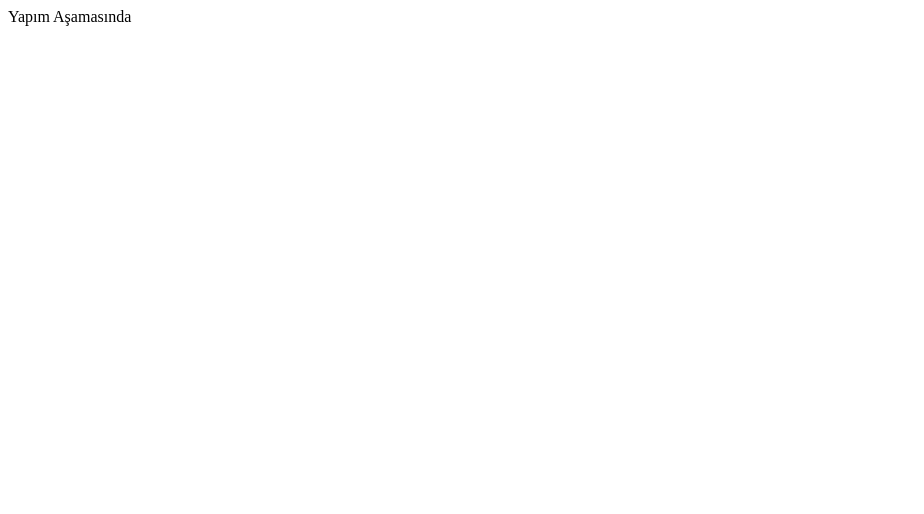
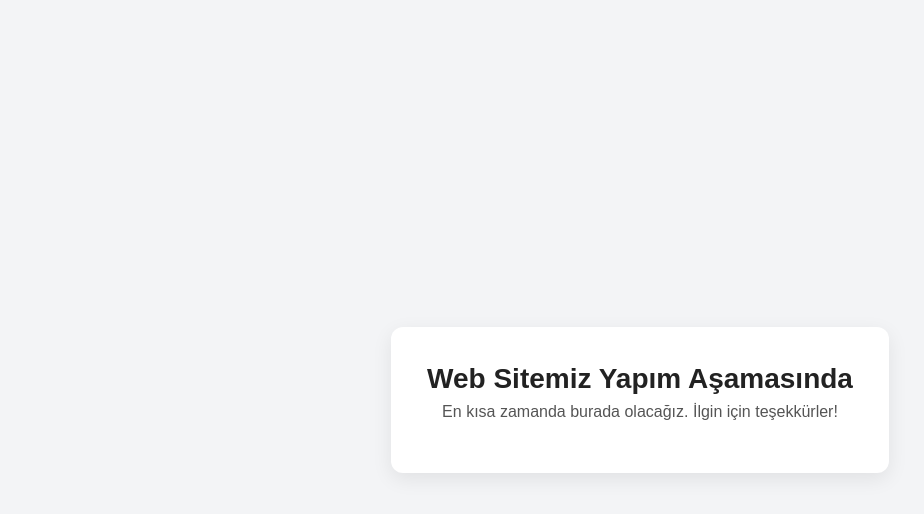
Before and after one commit to ayanutku/nontex, a plain HTML site: page index.html in a window 1280 px wide. Shown: the whole page, without its empty margins (0-924 px from the left). Drawn offline with Linux system fonts and the light colour scheme.

Commit message:
Update index.html

```diff
--- a/index.html
+++ b/index.html
@@ -1,10 +1,22 @@
 <!DOCTYPE html>
-<html>
-  <head>
-    <meta charset="UTF-8">
-    <title>Yapım Aşamasında</title>
-  </head>
-  <body>
-    Yapım Aşamasında
-  </body>
+<html lang="tr">
+<head>
+  <meta charset="utf-8" />
+  <meta name="viewport" content="width=device-width,initial-scale=1" />
+  <title>Yapım Aşamasında</title>
+  <style>
+    body { margin:0; font-family: Arial, sans-serif; display:flex; align-items:center; justify-content:center; min-height:100vh; background:#f3f4f6; color:#222; }
+    .card { text-align:center; padding:36px; border-radius:12px; box-shadow:0 6px 20px rgba(0,0,0,0.08); background:white; max-width:680px; }
+    h1 { margin:0 0 8px; font-size:28px; }
+    p { margin:0 0 16px; color:#555; }
+    .logo { max-width:160px; margin-bottom:18px; opacity:0.95; }
+  </style>
+</head>
+<body>
+  <div class="card">
+    <!-- Eğer görsel yüklersen alt satıra <img src="resim.png" class="logo" alt="Logo"> ekle -->
+    <h1>Web Sitemiz Yapım Aşamasında</h1>
+    <p>En kısa zamanda burada olacağız. İlgin için teşekkürler!</p>
+  </div>
+</body>
 </html>
```
